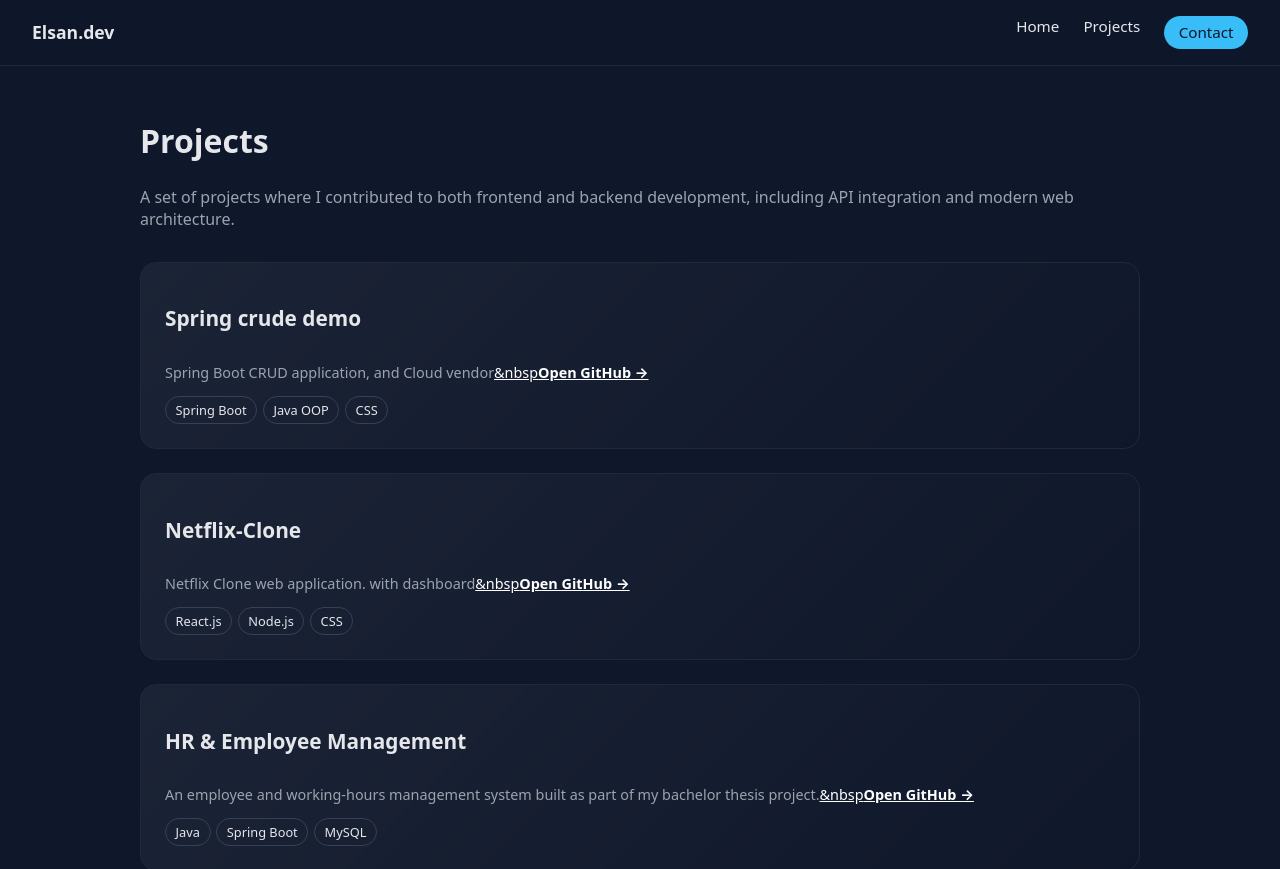
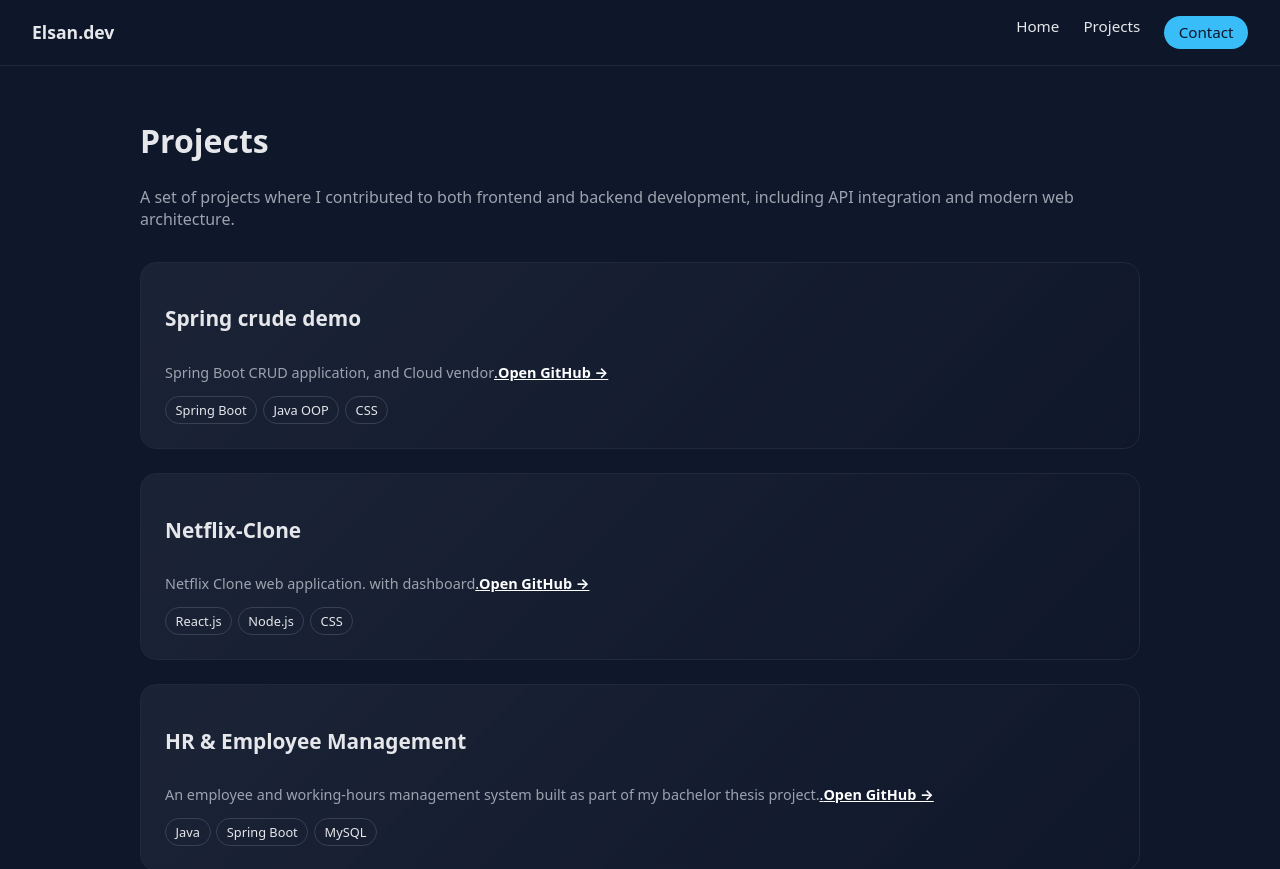
Before and after one commit to Elsani/elsan-portfolio, a Next.js app: page /projects in a window 1280 px wide. Shown: the top 869 px of the page. Built offline with nearby package versions, Linux system fonts and the light colour scheme.

Commit message:
editing-space

```diff
--- a/app/projects/page.js
+++ b/app/projects/page.js
@@ -85,7 +85,7 @@ export default function ProjectsPage() {
                 marginTop: "1rem",
                 display: "inline-block",
               }}
-            >&nbsp
+            > .
               <b>Open GitHub → </b>
             </a>
             </p>
```
